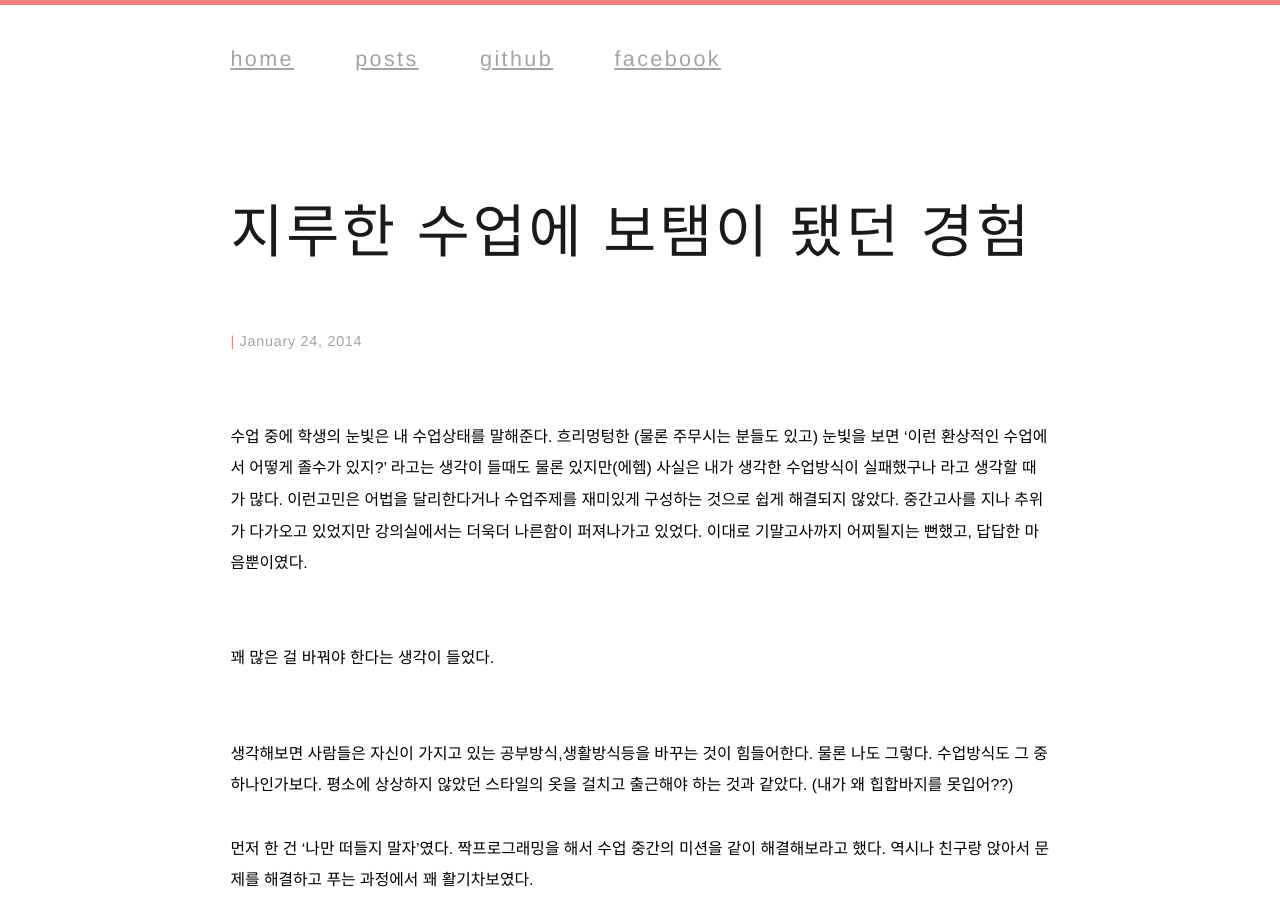
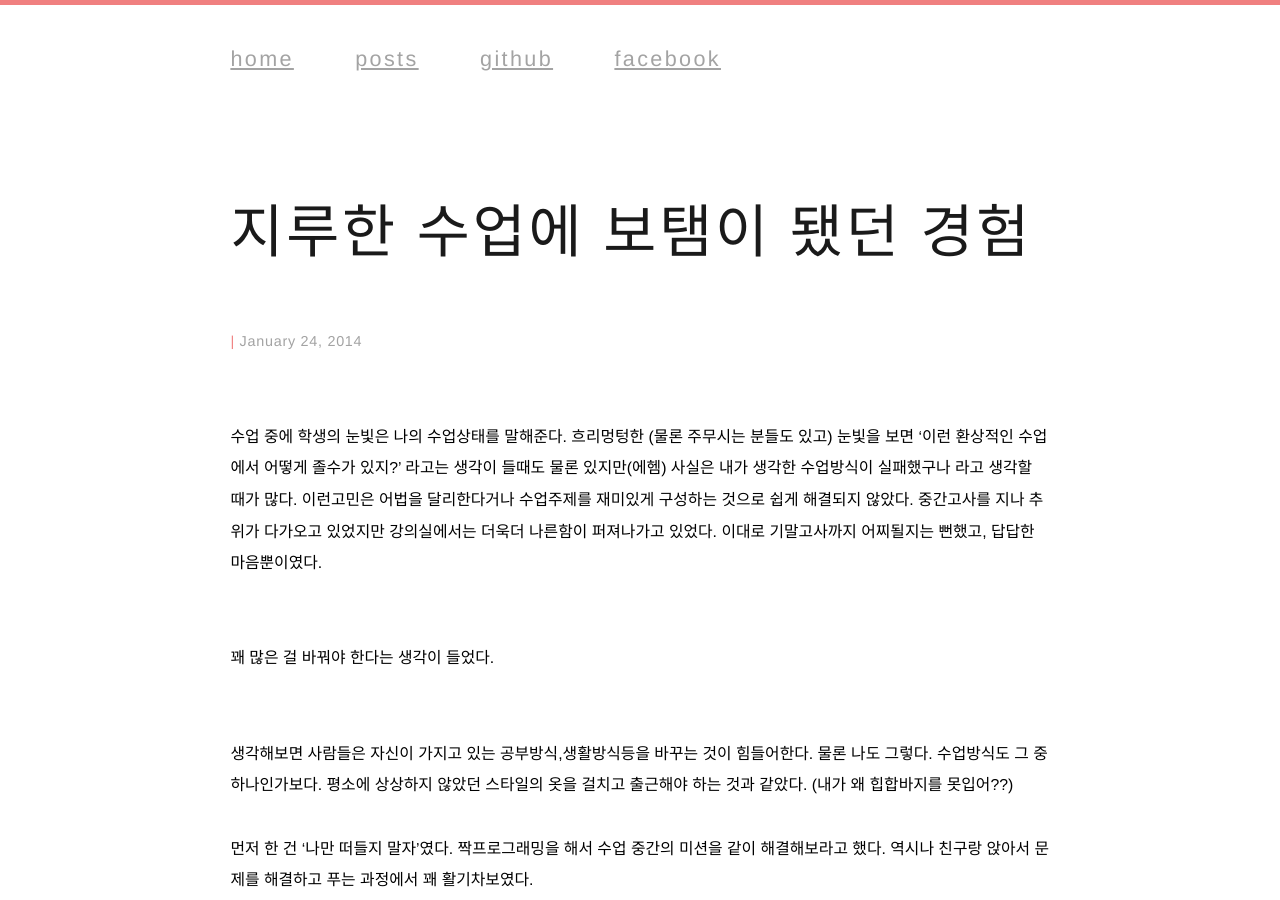
Before and after one commit to crongro/nigayo.github.io, a Jekyll site: the page built from _posts/2014-01-24-newEdu.md, in a window 1280 px wide and 900 px high. Built offline with Jekyll 4.4.1, drawn with Linux system fonts in a browser that asks for light colours; nearby versions of some CDN libraries; library files that are not in the unit come from our copies; Markdown is read by kramdown in place of the engine named in the settings.

```diff
--- a/_posts/2014-01-24-newEdu.md
+++ b/_posts/2014-01-24-newEdu.md
@@ -4,7 +4,7 @@ title : 지루한 수업에 보탬이 됐던 경험
 category : NEXT
 ---
 
-수업 중에 학생의 눈빛은 내 수업상태를 말해준다.
+수업 중에 학생의 눈빛은 나의 수업상태를 말해준다.
 흐리멍텅한 (물론 주무시는 분들도 있고) 눈빛을 보면 '이런 환상적인 수업에서 어떻게 졸수가 있지?' 라고는 생각이 들때도 물론 있지만(에헴) 사실은 내가 생각한 수업방식이 실패했구나 라고 생각할 때가 많다.
 이런고민은 어법을 달리한다거나 수업주제를 재미있게 구성하는 것으로 쉽게 해결되지 않았다.
 중간고사를 지나 추위가 다가오고 있었지만 강의실에서는 더욱더 나른함이 퍼져나가고 있었다. 이대로 기말고사까지 어찌될지는 뻔했고, 답답한 마음뿐이였다.<br/><br/><br/>
```
Also changed, not shown: _posts/2013-12-01-test5.md (+1 -0 lines), 2 other files.
